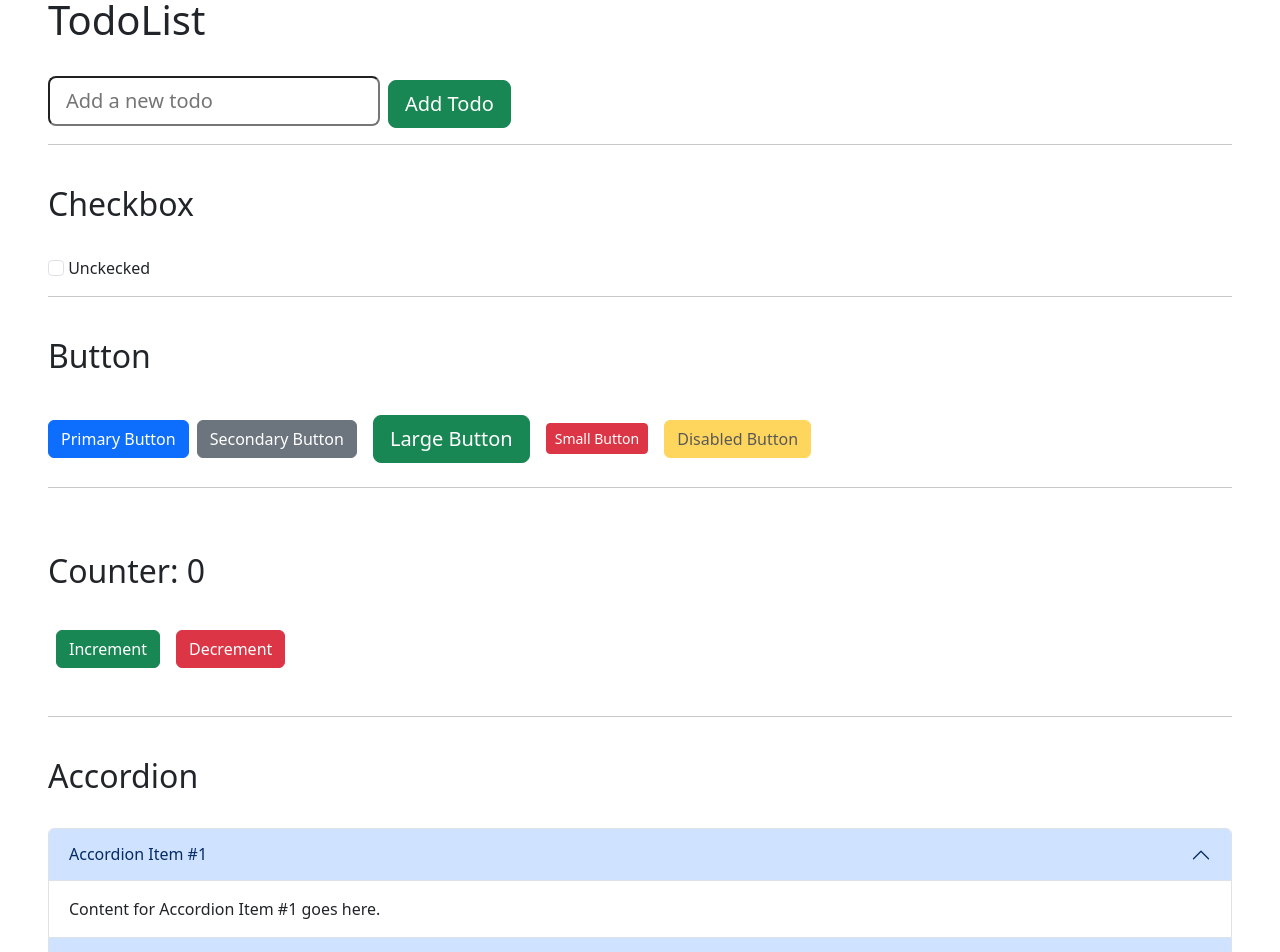
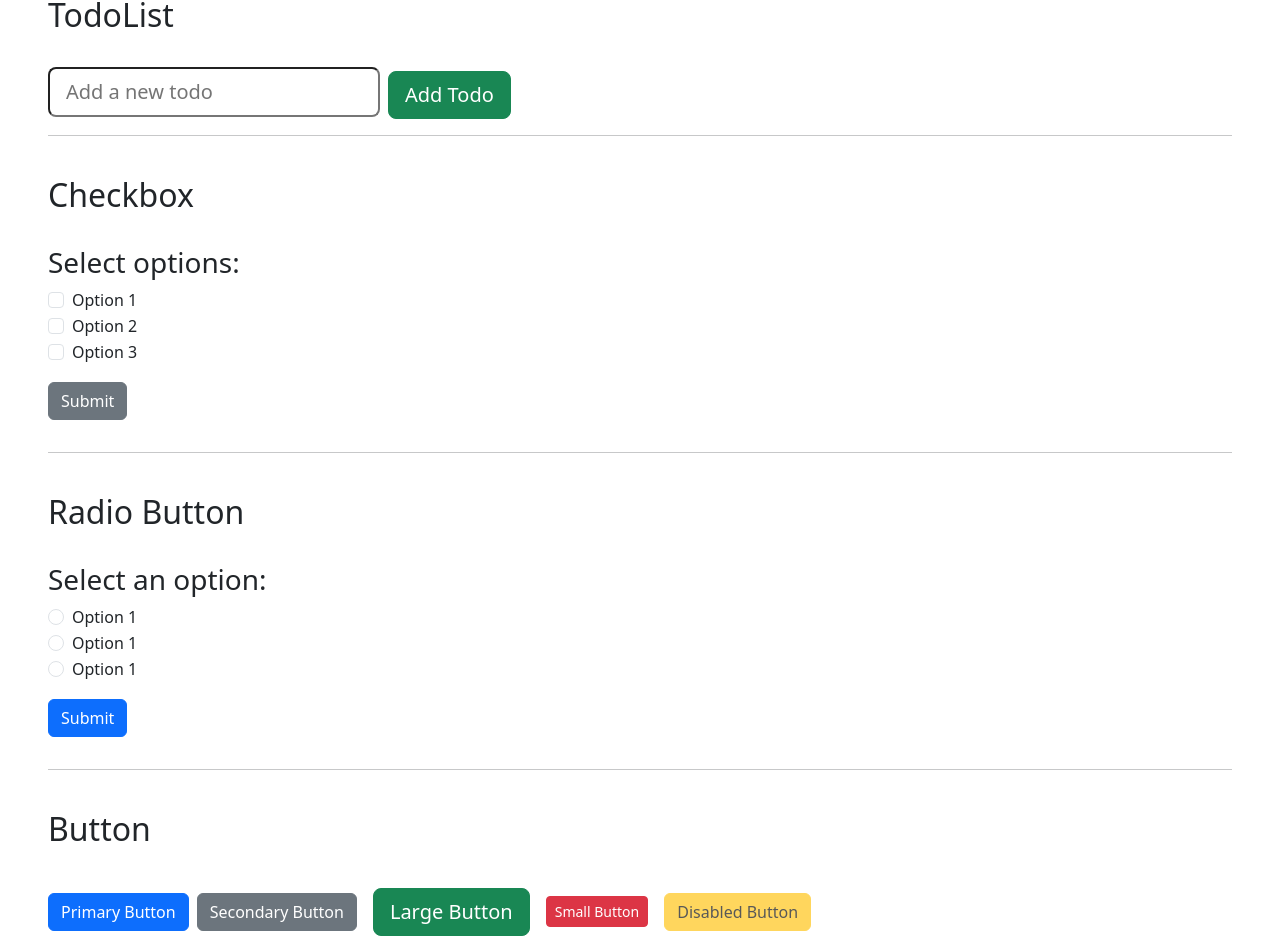
Before and after one commit to pandeyrr/React-Bootstrap, a React (Vite) app: page / in a window 1280 px wide. Shown: the part 965-1917 px from the top of the page. Built offline with nearby package versions, Linux system fonts and the light colour scheme.

Commit message:
radio and checkbox

```diff
--- a/src/App.tsx
+++ b/src/App.tsx
@@ -10,7 +10,8 @@ import Footer from "./components/Footer";
 import Counter from "./components/Counter";
 import Button from "./components/Button";
 import TodoList from "./components/TodoList";
-import ToggleSwitch from "./components/ToggleSwitch";
+import RadioButton from "./components/RadioButton";
+import Checkbox from "./components/Checkbox";
 
 function App() {
   const handleClick = () => {
@@ -25,7 +26,9 @@ function App() {
 
         <TodoList />
         <hr />
-        <ToggleSwitch />
+        <Checkbox />
+        <hr />
+        <RadioButton />
         <hr />
 
         <h2 className="py-4">Button</h2>
--- /dev/null
+++ b/src/components/Checkbox.tsx
@@ -0,0 +1,72 @@
+import React, { useState } from "react";
+
+const Checkbox: React.FC = () => {
+  const [selectedOptions, setSelectedOptions] = useState<string[]>([]);
+
+  const handleChange = (event: React.ChangeEvent<HTMLInputElement>) => {
+    const value = event.target.value;
+    setSelectedOptions((prevSelectedOptions) => {
+      if (prevSelectedOptions.includes(value)) {
+        return prevSelectedOptions.filter((option) => option !== value);
+      } else {
+        return [...prevSelectedOptions, value];
+      }
+    });
+  };
+
+  const handleSubmit = (event: React.FormEvent<HTMLFormElement>) => {
+    event.preventDefault();
+    alert(`Selected options: ${selectedOptions.join(", ")}`);
+  };
+
+  return (
+    <form onSubmit={handleSubmit}>
+      <h2 className=" py-4">Checkbox</h2>
+      <h3>Select options:</h3>
+      <div className="form-check">
+        <input
+          className="form-check-input"
+          id="defaultCheck1"
+          type="checkbox"
+          value="Option 1"
+          checked={selectedOptions.includes("Option 1")}
+          onChange={handleChange}
+        />
+        <label htmlFor="defaultCheck1" className="form-check-label">
+          Option 1
+        </label>
+      </div>
+      <div className="form-check">
+        <input
+          className="form-check-input"
+          id="defaultCheck2"
+          type="checkbox"
+          value="Option 2"
+          checked={selectedOptions.includes("Option 2")}
+          onChange={handleChange}
+        />
+        <label htmlFor="defaultCheck2" className="form-check-label">
+          Option 2
+        </label>
+      </div>
+      <div className="form-check">
+        <input
+          className="form-check-input"
+          id="defaultCheck3"
+          type="checkbox"
+          value="Option 3"
+          checked={selectedOptions.includes("Option 3")}
+          onChange={handleChange}
+        />
+        <label htmlFor="defaultCheck3" className="form-check-label">
+          Option 3
+        </label>
+      </div>
+      <button type="submit" className="btn btn-secondary my-3">
+        Submit
+      </button>
+    </form>
+  );
+};
+
+export default Checkbox;
--- /dev/null
+++ b/src/components/RadioButton.tsx
@@ -0,0 +1,68 @@
+import React, { useState } from "react";
+
+const RadioButton: React.FC = () => {
+  const [selectedOption, setSelectedOption] = useState<string>("");
+
+  const handleChange = (event: React.ChangeEvent<HTMLInputElement>) => {
+    setSelectedOption(event.target.value);
+  };
+
+  const handleSubmit = (event: React.FormEvent<HTMLFormElement>) => {
+    event.preventDefault();
+    alert(`Selected option: ${selectedOption}`);
+  };
+
+  return (
+    <form onSubmit={handleSubmit}>
+      <h2 className=" py-4">Radio Button</h2>
+      <h3>Select an option:</h3>
+      <div className="form-check">
+        <input
+          className="form-check-input"
+          name="exampleRadios"
+          id="exampleRadios1"
+          type="radio"
+          value="Option 1"
+          checked={selectedOption === "Option 1"}
+          onChange={handleChange}
+        />
+        <label className="form-check-label" htmlFor="exampleRadios1">
+          Option 1
+        </label>
+      </div>
+      <div className="form-check">
+        <input
+          className="form-check-input"
+          name="exampleRadios"
+          id="exampleRadios2"
+          type="radio"
+          value="Option 2"
+          checked={selectedOption === "Option 2"}
+          onChange={handleChange}
+        />
+        <label className="form-check-label" htmlFor="exampleRadios2">
+          Option 1
+        </label>
+      </div>
+      <div className="form-check">
+        <input
+          className="form-check-input"
+          name="exampleRadios"
+          id="exampleRadios3"
+          type="radio"
+          value="Option 3"
+          checked={selectedOption === "Option 3"}
+          onChange={handleChange}
+        />
+        <label className="form-check-label" htmlFor="exampleRadios3">
+          Option 1
+        </label>
+      </div>
+      <button type="submit" className="btn btn-primary my-3">
+        Submit
+      </button>
+    </form>
+  );
+};
+
+export default RadioButton;
--- a/src/components/TodoList.tsx
+++ b/src/components/TodoList.tsx
@@ -21,7 +21,7 @@ const TodoList = () => {
 
   return (
     <>
-      <h1 className=" py-4">TodoList</h1>
+      <h2 className=" py-4">TodoList</h2>
 
       <input
         className="form-control-lg me-2"
--- a/src/components/ToggleSwitch.tsx
+++ /dev/null
@@ -1,23 +0,0 @@
-import { useState } from "react";
-
-const ToggleSwitch = () => {
-  const [isChecked, setisChecked] = useState(false);
-
-  return (
-    <>
-      <h2 className="py-4">Checkbox</h2>
-      <label>
-        <input
-          className="form-check-input"
-          type="checkbox"
-          checked={isChecked}
-          onChange={() => setisChecked(!isChecked)}
-          id="flexCheckDefault"
-        />
-        {isChecked ? " Checked" : " Unckecked"}
-      </label>
-    </>
-  );
-};
-
-export default ToggleSwitch;
```
